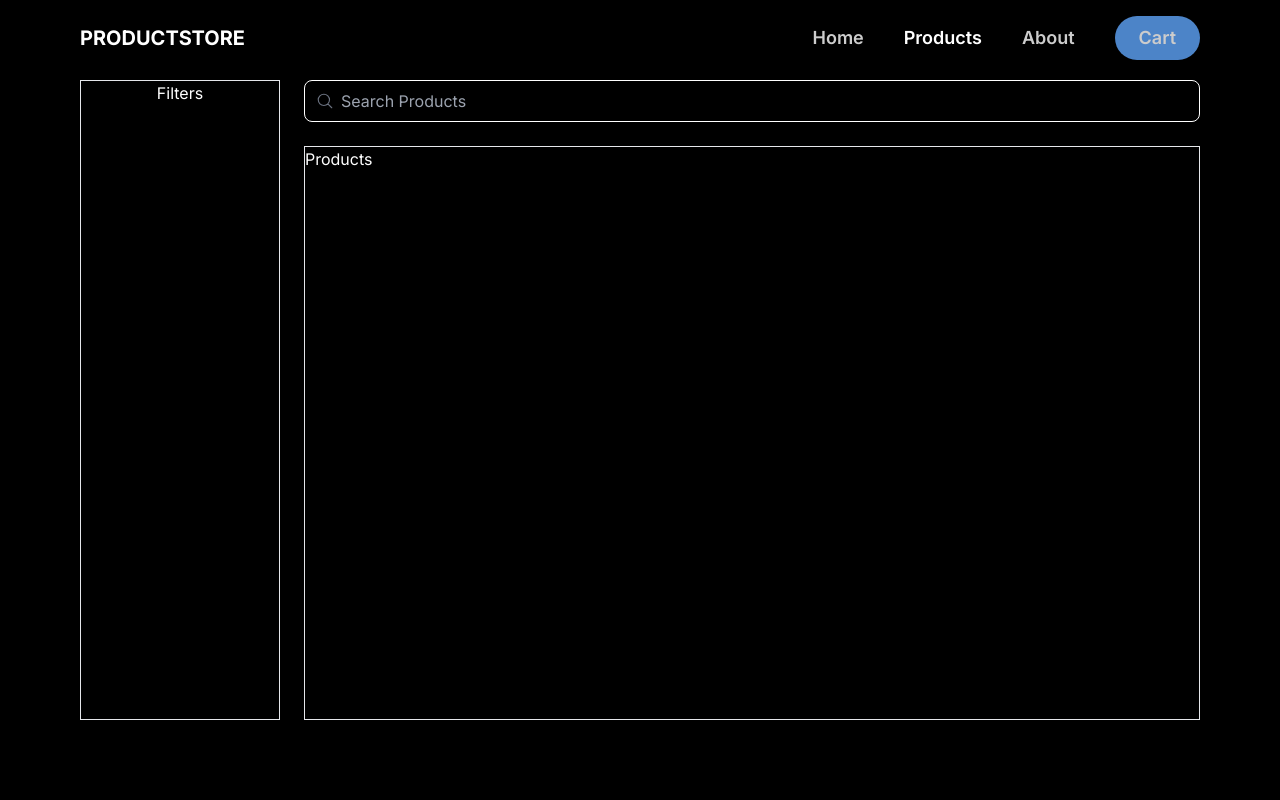
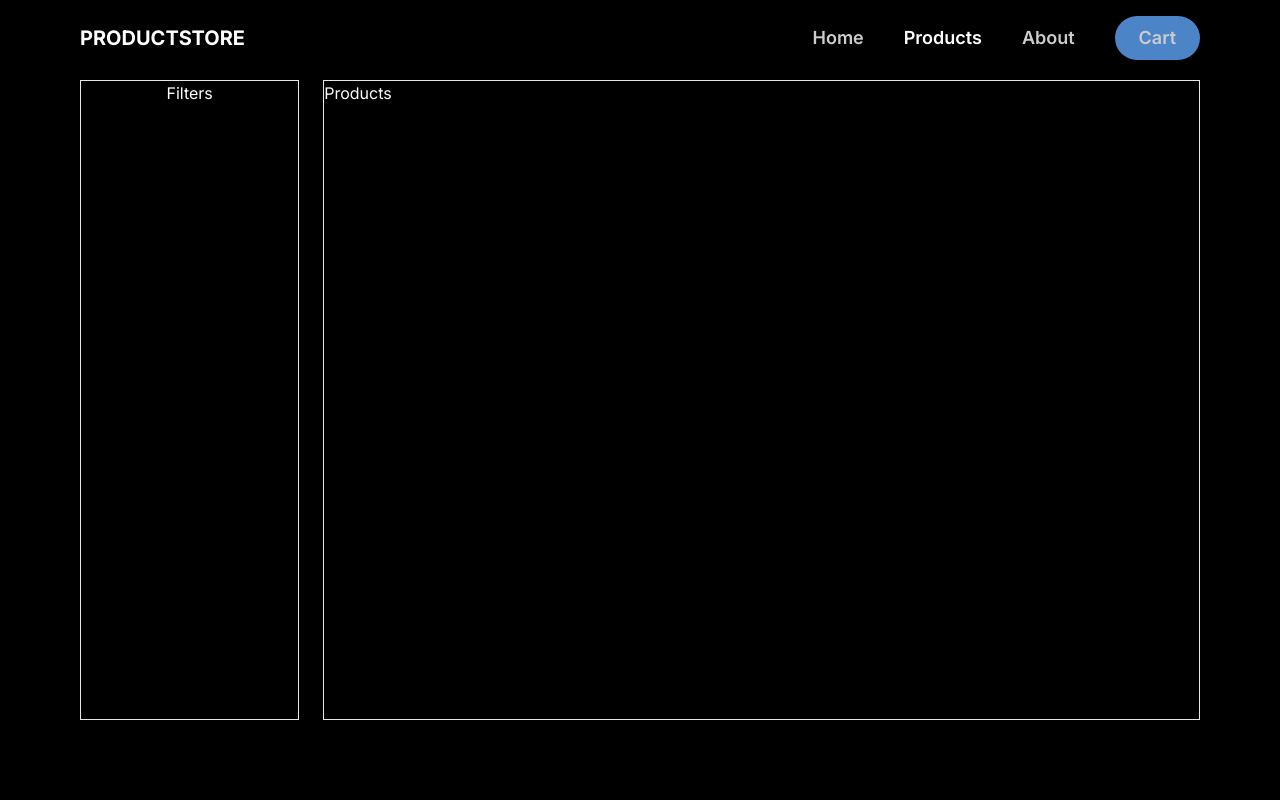
Before and after one commit to Vladyslav-Davydenko/SimpleProductShop, a Next.js app in the folder product-store/: page /products in a window 1280 px wide. Shown: the top 800 px of the page. Built offline with nearby package versions, Linux system fonts and the light colour scheme.

Commit message:
deployment fix 2.0

```diff
--- a/product-store/src/app/products/page.tsx
+++ b/product-store/src/app/products/page.tsx
@@ -1,5 +1,3 @@
-"use client";
-
 import Search from "../ui/search/Search";
 
 export default async function Products() {
@@ -10,7 +8,7 @@ export default async function Products() {
           Filters
         </div>
         <div className="w-[80%] flex flex-col gap-6 items-center justify-start h-full">
-          <Search />
+          {/* <Search /> */}
           <div className="border w-full h-full">Products</div>
         </div>
       </div>
```
